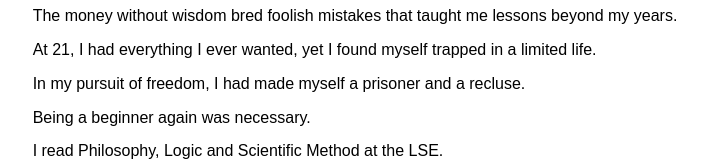
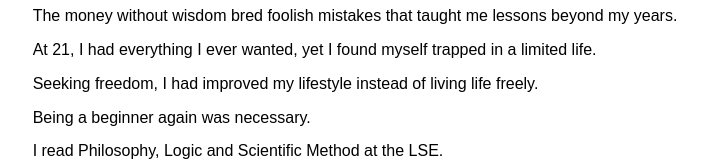
Before and after one commit to sajeevk-sk/sk, a plain HTML site: page index.html in a window 1280 px wide. Shown: the part 267-428 px from the top of the page, without its empty margins (285-991 px from the left). Drawn offline with Linux system fonts and the light colour scheme.

Commit message:
Update index.html

```diff
--- a/index.html
+++ b/index.html
@@ -58,7 +58,7 @@
     <p>I took a risk investing and it paid handsomely — the truth is, I just got lucky.</p>
     <p>The money without wisdom bred foolish mistakes that taught me lessons beyond my years.</p>
     <p>At 21, I had everything I ever wanted, yet I found myself trapped in a limited life.</p>
-    <p>In my pursuit of freedom, I had made myself a prisoner and a recluse.</p>
+    <p>Seeking freedom, I had improved my lifestyle instead of living life freely.</p>
     <p>Being a beginner again was necessary.</p>
     <p>I read Philosophy, Logic and Scientific Method at the LSE.</p>
     <p>I host <a href="https://www.nexushq.co.uk" target="_blank">Nexus</a>.</p>
```
